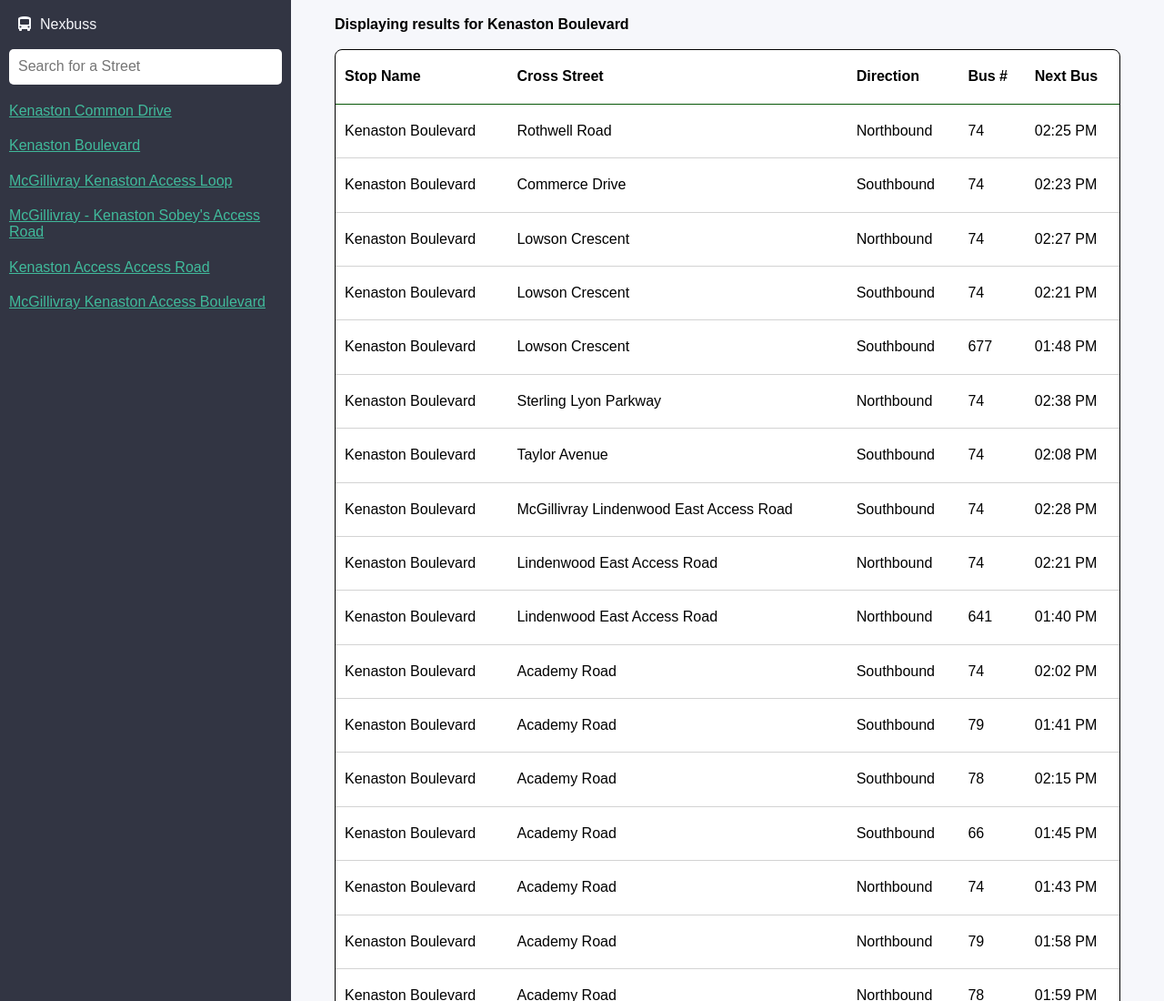
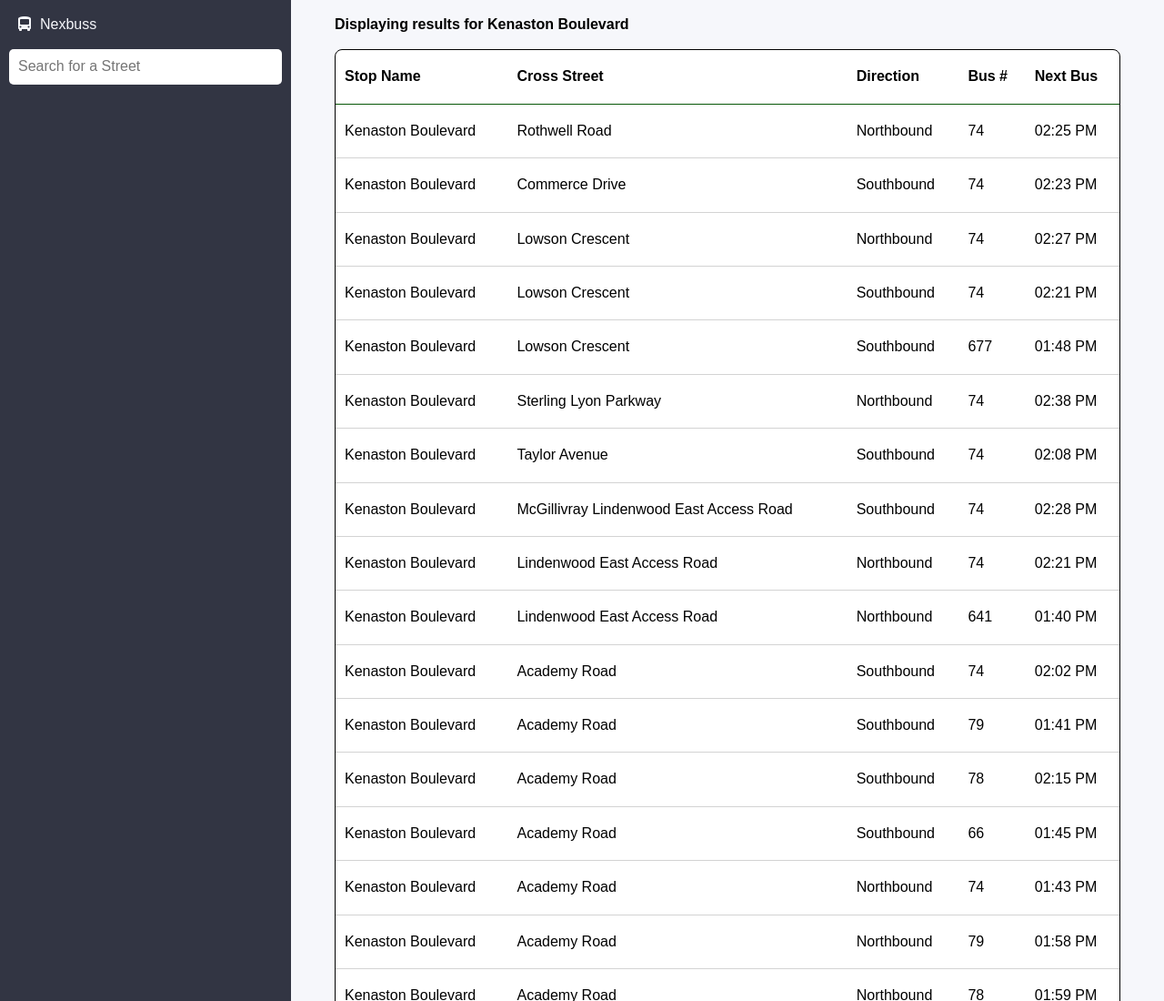
Before and after one commit to deangallant/API-Assignment1, a plain HTML site: page index.html in a window 1280 px wide. Shown: the top 1100 px of the page at 91% size. Drawn offline with Linux system fonts and the light colour scheme; no server answers.

Commit message:
cleanup default html in aside

```diff
--- a/app.js
+++ b/app.js
@@ -42,3 +42,5 @@ const stopSchedules = async (stopKey) => {
 streets(streetsUrl)
 .then(stopLocations)
 .then(stopSchedules)
+
+//<a href="#" data-street-key="4499">Kenaston Common Drive</a>
--- a/index.html
+++ b/index.html
@@ -61,23 +61,6 @@
         <input type="text" placeholder="Search for a Street" />
       </form>
       <section class="streets">
-        <a href="#" data-street-key="4499">Kenaston Common Drive</a>
-
-        <a href="#" data-street-key="1932">Kenaston Boulevard</a>
-
-        <a href="#" data-street-key="70002291"
-          >McGillivray Kenaston Access Loop</a
-        >
-
-        <a href="#" data-street-key="50001000"
-          >McGillivray - Kenaston Sobey's Access Road</a
-        >
-
-        <a href="#" data-street-key="50000257">Kenaston Access Access Road</a>
-
-        <a href="#" data-street-key="50000253"
-          >McGillivray Kenaston Access Boulevard</a
-        >
       </section>
     </aside>
     <main>
```
